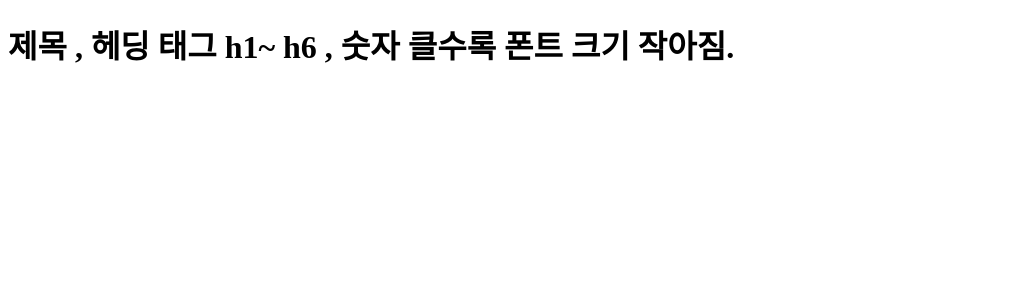
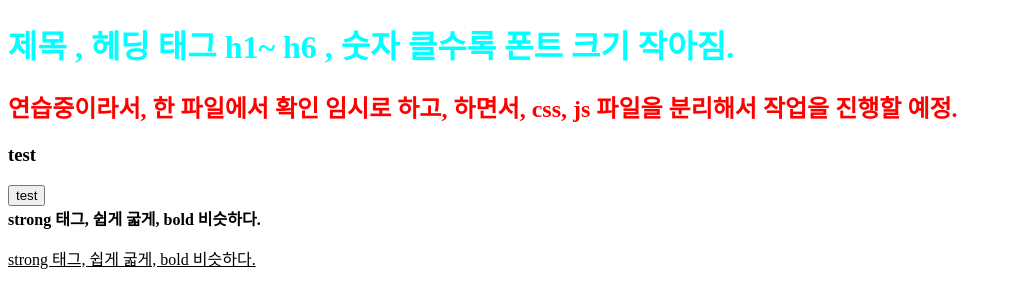
Before and after one commit to ghwls3995/240326HTML_Workspace, a plain HTML site: page 240327/test.html in a window 1280 px wide. Shown: the whole page, without its empty margins (0-1012 px from the left). Drawn offline with Linux system fonts and the light colour scheme.

Commit message:
6교시 저장1

```diff
--- /dev/null
+++ b/240327/css/style.css
@@ -0,0 +1,3 @@
+h3 {
+  color: blue;
+}
--- a/240327/test.html
+++ b/240327/test.html
@@ -6,9 +6,23 @@
   <title>Document</title>
 </head>
 <body>
+  <style>
+    h2 {
+      color: red;
+    }
+  </style>
   <!-- 기본 태그 공부를 진행  -->
   <!-- 주석 : ctrl + / : 보통 모든 IDE (툴) 기본 지원.  -->
   <!-- 주석 부분은 제외하고 실행을 함. 보통 사용을 : 설명, 메모등으로 사용 -->
-  <h1>제목 , 헤딩 태그 h1~ h6 , 숫자 클수록 폰트 크기 작아짐.</h1>
+  <h1 style="color: aqua;">제목 , 헤딩 태그 h1~ h6 , 숫자 클수록 폰트 크기 작아짐.</h1>
+  <h2>연습중이라서, 한 파일에서 확인 임시로 하고,
+    하면서, css, js 파일을 분리해서 작업을 진행할 예정.
+  </h2>
+  <h3>test</h3>
+  <input type="button" value="test"
+  onclick="alert('안녕하세요')">
+  <br>
+  <strong>strong 태그, 쉽게 굷게, bold 비슷하다. </strong>
+  <p><u>strong 태그, 쉽게 굷게, bold 비슷하다.</u></p>
 </body>
 </html>
```
Also changed, not shown: 240327/메모.txt (added).
